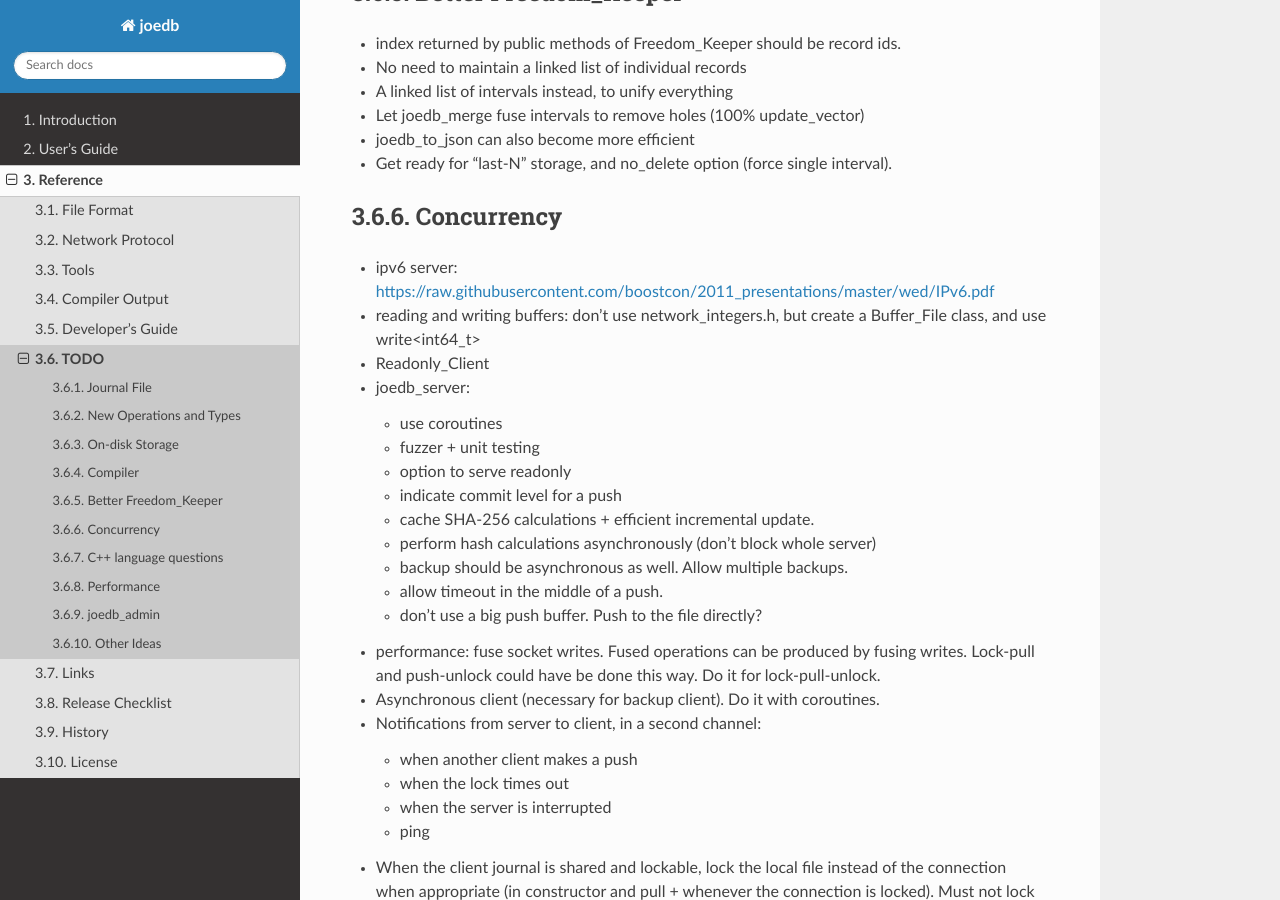
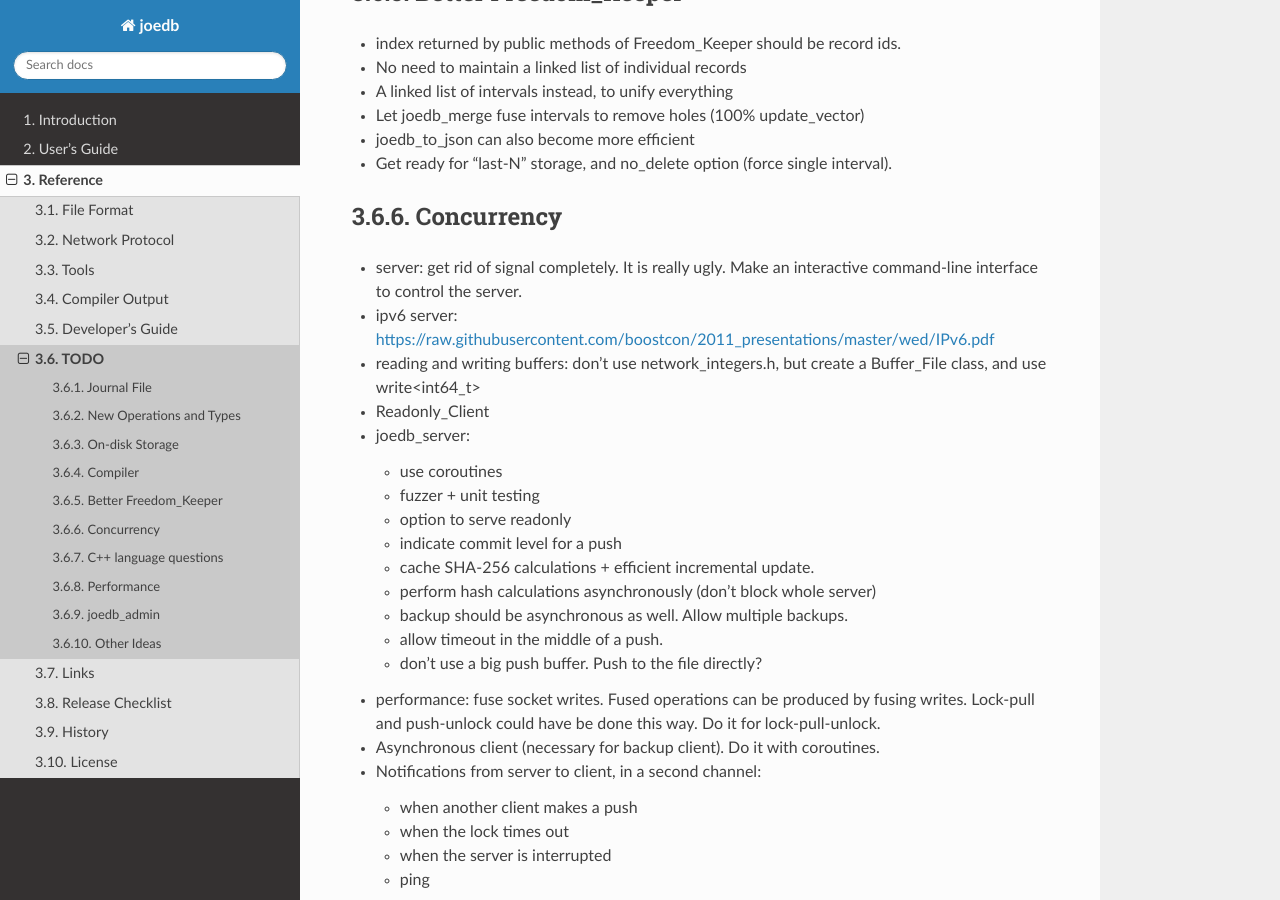
Before and after one commit to Remi-Coulom/joedb, a Sphinx documentation site: the page built from doc/source/todo.rst, in a window 1280 px wide and 900 px high, scrolled down 2017 px. Built offline with Sphinx 7.4.7 and the Read the Docs theme 2.0.0, drawn with Linux system fonts in a browser that asks for light colours; formulas are drawn with MathJax 3.

Commit message:
todo: remove signals

```diff
--- a/doc/source/todo.rst
+++ b/doc/source/todo.rst
@@ -102,6 +102,7 @@ Better Freedom_Keeper
 
 Concurrency
 -----------
+- server: get rid of signal completely. It is really ugly. Make an interactive command-line interface to control the server.
 - ipv6 server: https://raw.githubusercontent.com/boostcon/2011_presentations/master/wed/IPv6.pdf
 - reading and writing buffers: don't use network_integers.h, but create a
   Buffer_File class, and use write<int64_t>
```
